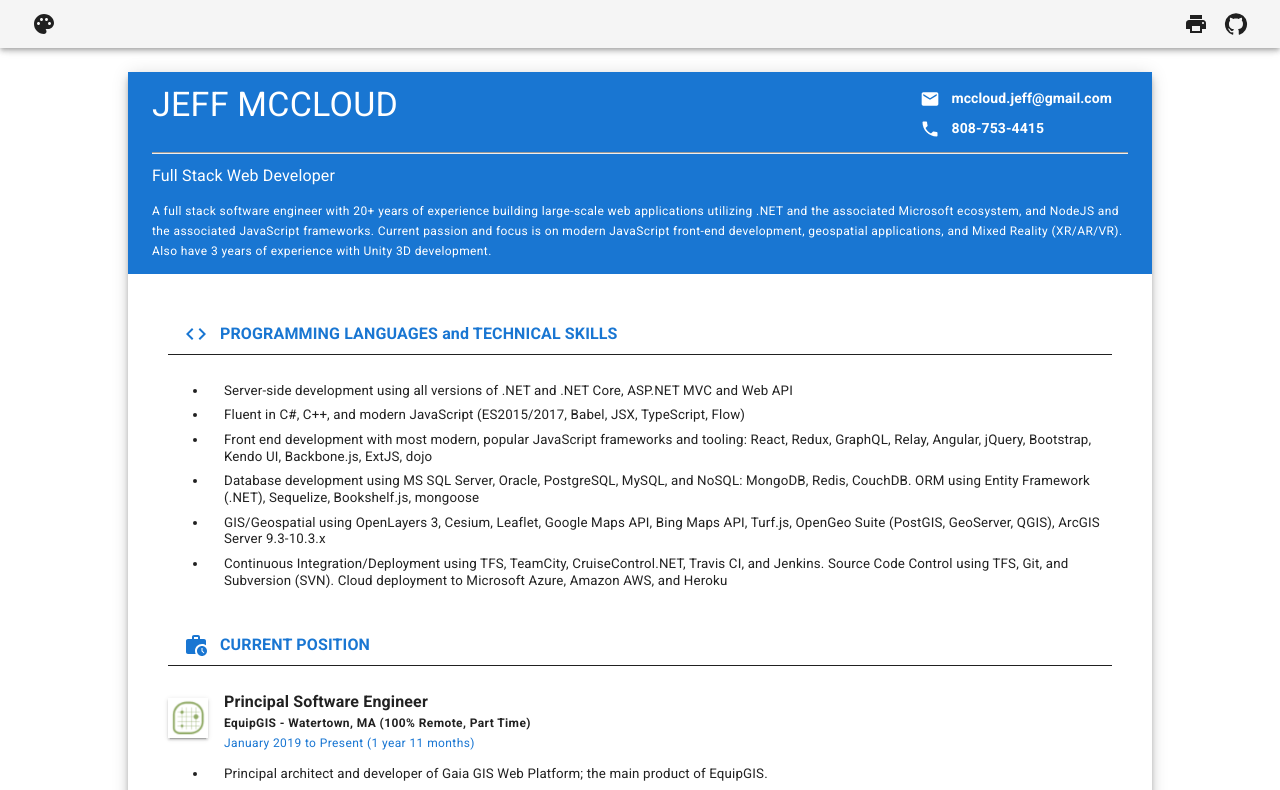
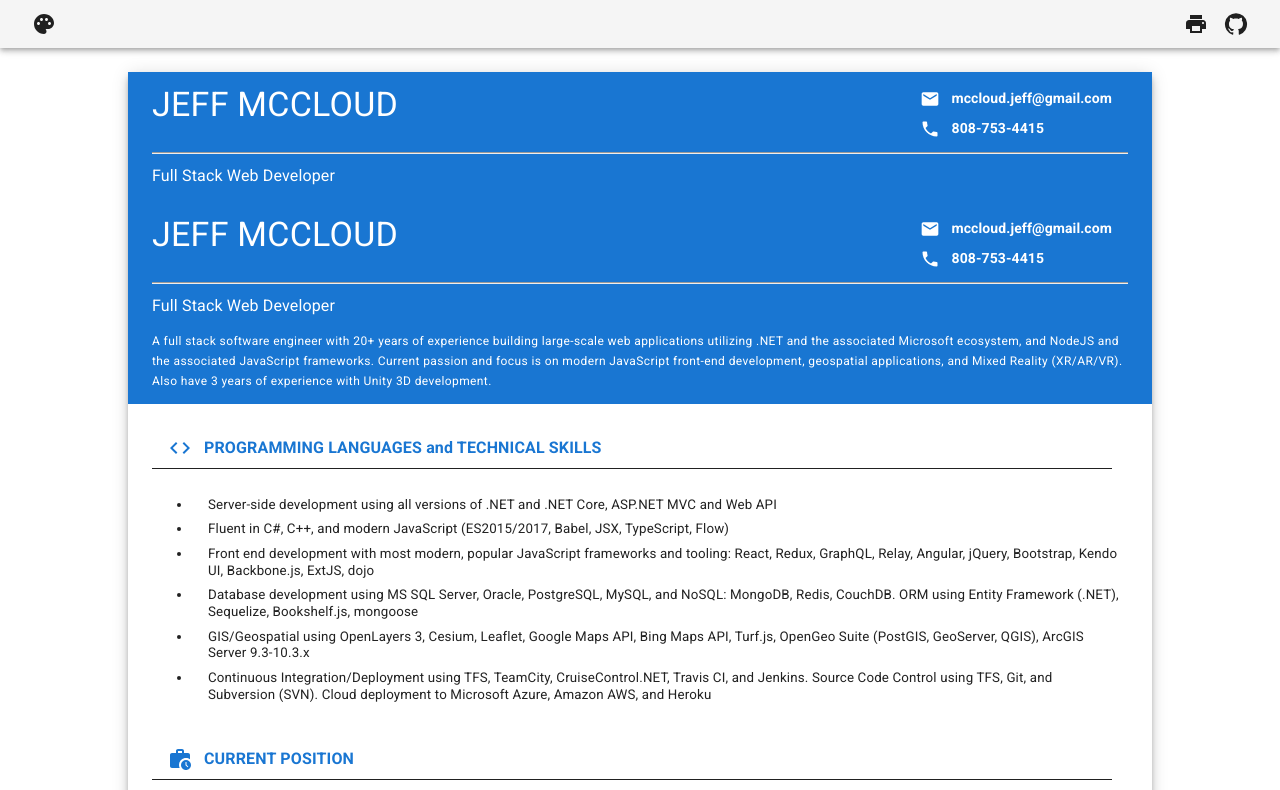
Before and after one commit to mccloud-jeff/react-resume-mui, a Next.js app: page / in a window 1280 px wide. Shown: the top 790 px of the page. Built offline with nearby package versions, Linux system fonts and the light colour scheme.

Commit message:
Made header sticky

```diff
--- a/components/Header/Header.tsx
+++ b/components/Header/Header.tsx
@@ -11,23 +11,33 @@ import {
 import EmailIcon from "@mui/icons-material/Email";
 import PhoneIcon from "@mui/icons-material/Phone";
 
-interface HeaderProps {
+interface NameHeaderProps {
   name: string;
   title: string;
-  summary: string;
   email: string;
   phone: string;
+  sticky?: boolean;
 }
 
-const Header: FunctionComponent<HeaderProps> = ({
+interface SummaryHeaderProps {
+  summary: string;
+}
+
+interface HeaderProps extends NameHeaderProps, SummaryHeaderProps {}
+
+const NameHeader: FunctionComponent<NameHeaderProps> = ({
   name,
   title,
-  summary,
   email,
   phone,
+  sticky,
 }) => (
-  <>
-    <AppBar position="relative" sx={{ p: "0.125in 0.25in 0.125in 0.25in" }} elevation={0}>
+  <AppBar
+    position={sticky ? "sticky" : "relative"}
+    sx={{ p: "0.125in 0.25in 0.125in 0.25in" }}
+    elevation={0}
+    className={sticky ? "screenOnly" : "printOnly"}
+  >
     <Grid container>
       <Typography
         variant="h4"
@@ -61,40 +71,29 @@ const Header: FunctionComponent<HeaderProps> = ({
     <hr />
     <Typography variant="subtitle1">{title}</Typography>
   </AppBar>
+);
+
+const SummaryHeader: FunctionComponent<SummaryHeaderProps> = ({ summary }) => (
   <AppBar
     position="relative"
     sx={{ p: "0 0.25in 0.125in 0.25in" }}
     elevation={0}
   >
     <Typography variant="caption">{summary}</Typography>
-      {/* <Grid container sx={{ mt: 1 }}>
-        <Grid item sm={6}>
-          <Link color="white" underline="hover" href={`mailto:${email}`}>
-            <ListItem>
-              <ListItemIcon sx={{ minWidth: 32, color: "unset" }}>
-                <EmailIcon />
-              </ListItemIcon>
-              <Typography component="span" fontWeight={700}>
-                {email}
-              </Typography>
-            </ListItem>
-          </Link>
-        </Grid>
-        <Grid item sm={6}>
-          <Link color="white" underline="hover" href={`tel:${phone}`}>
-            <ListItem>
-              <ListItemIcon sx={{ minWidth: 32, color: "unset" }}>
-                <PhoneIcon />
-              </ListItemIcon>
-              <Typography component="span" fontWeight={700}>
-                {phone}
-              </Typography>
-            </ListItem>
-          </Link>
-        </Grid>
-      </Grid> */}
   </AppBar>
+);
+
+const Header: FunctionComponent<HeaderProps> = ({
+  summary,
+  ...headerProps
+}) => {
+  return (
+    <>
+      <NameHeader {...headerProps} />
+      <NameHeader {...headerProps} sticky />
+      <SummaryHeader summary={summary} />
     </>
   );
+};
 
 export default Header;
--- a/components/Section/Section.tsx
+++ b/components/Section/Section.tsx
@@ -16,7 +16,7 @@ const Section: FunctionComponent<SectionProps> = ({
   const SectionIcon = iconComponent;
 
   return (
-    <List sx={{ ml: 3, mb: 4, p: 0 }}>
+    <List sx={{ ml: 1, mb: 4, p: 0 }}>
       <ListItem sx={{ mb: 3, mt: 3, borderBottom: `1px solid ${theme.palette.text.primary}`, width: "calc(100% - 0.25in)" }}>
         {SectionIcon && (
           <ListItemIcon sx={{ mr: -2.5 }}>
--- a/components/ToolButtonBar/ToolButtonBar.tsx
+++ b/components/ToolButtonBar/ToolButtonBar.tsx
@@ -15,7 +15,7 @@ const ToolButtonBar: FunctionComponent<ToolButtonBarProps> = ({
 }) => {
   return (
     <>
-      <AppBar position="sticky" color="default" className="screenOnly">
+      <AppBar position="relative" color="default" className="screenOnly">
         <MuiToolbar variant="dense">
           <PaletteModeButton onModeChange={onPaletteModeChange} />
           <div style={{ flexGrow: 1 }} />
--- a/pages/index.tsx
+++ b/pages/index.tsx
@@ -66,7 +66,7 @@ const Home: NextPage = () => {
         <Paper className="paperPage" elevation={6}>
           <Header {...headerInfo} />
 
-          <Box sx={{ p: 2 }}>
+          <Box sx={{ p: 2, pt: 0 }}>
             <Section
               iconComponent={CodeIcon}
               title="PROGRAMMING LANGUAGES and TECHNICAL SKILLS"
--- a/styles/globals.css
+++ b/styles/globals.css
@@ -12,6 +12,10 @@ hr {
   max-width: 1024px;
 }
 
+.printOnly {
+  display: none;
+}
+
 @media screen and (max-width: 1024px) {
   .paperPage {
     margin: 0;
@@ -19,6 +23,10 @@ hr {
 }
 
 @media print {
+  .printOnly {
+    display: unset;
+  }
+
   .screenOnly {
     display: none;
   }
```
Lines whose indentation alone changed are shown as unchanged.
